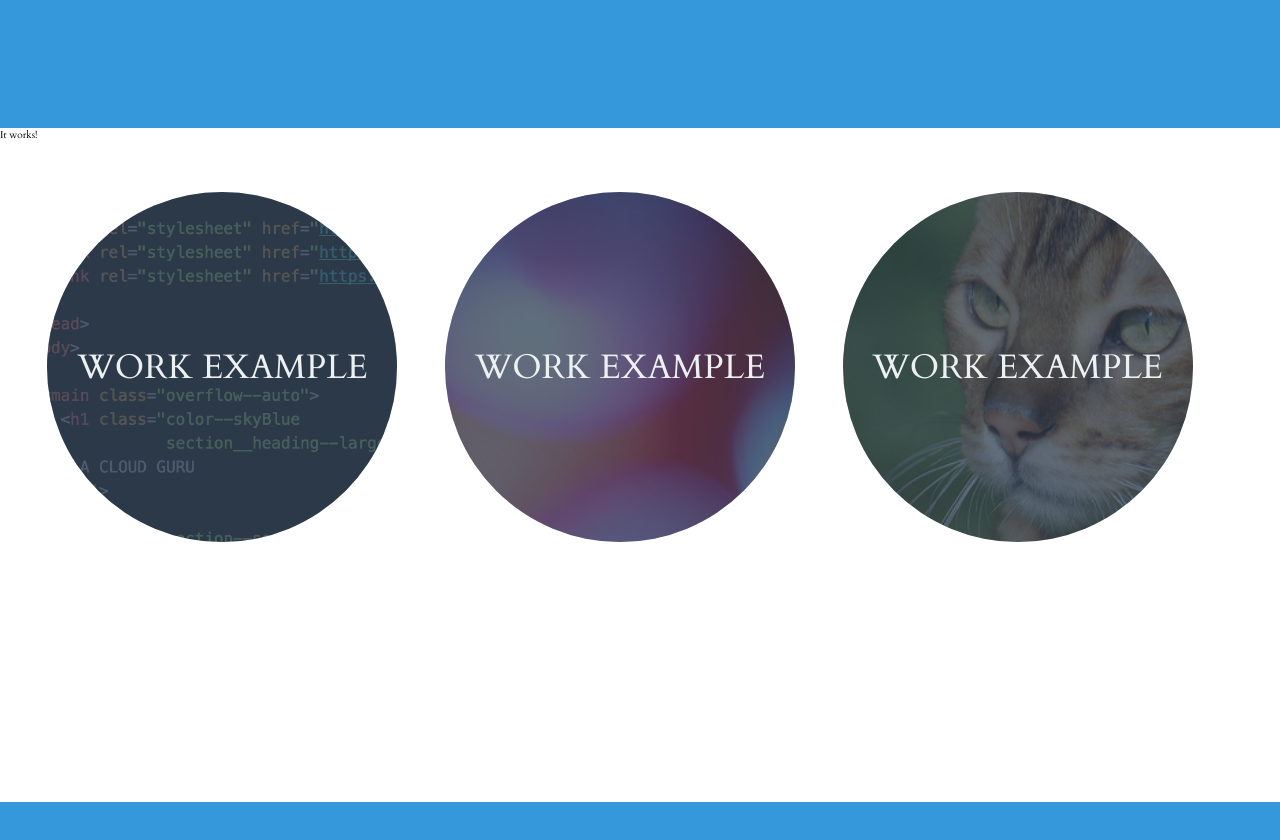
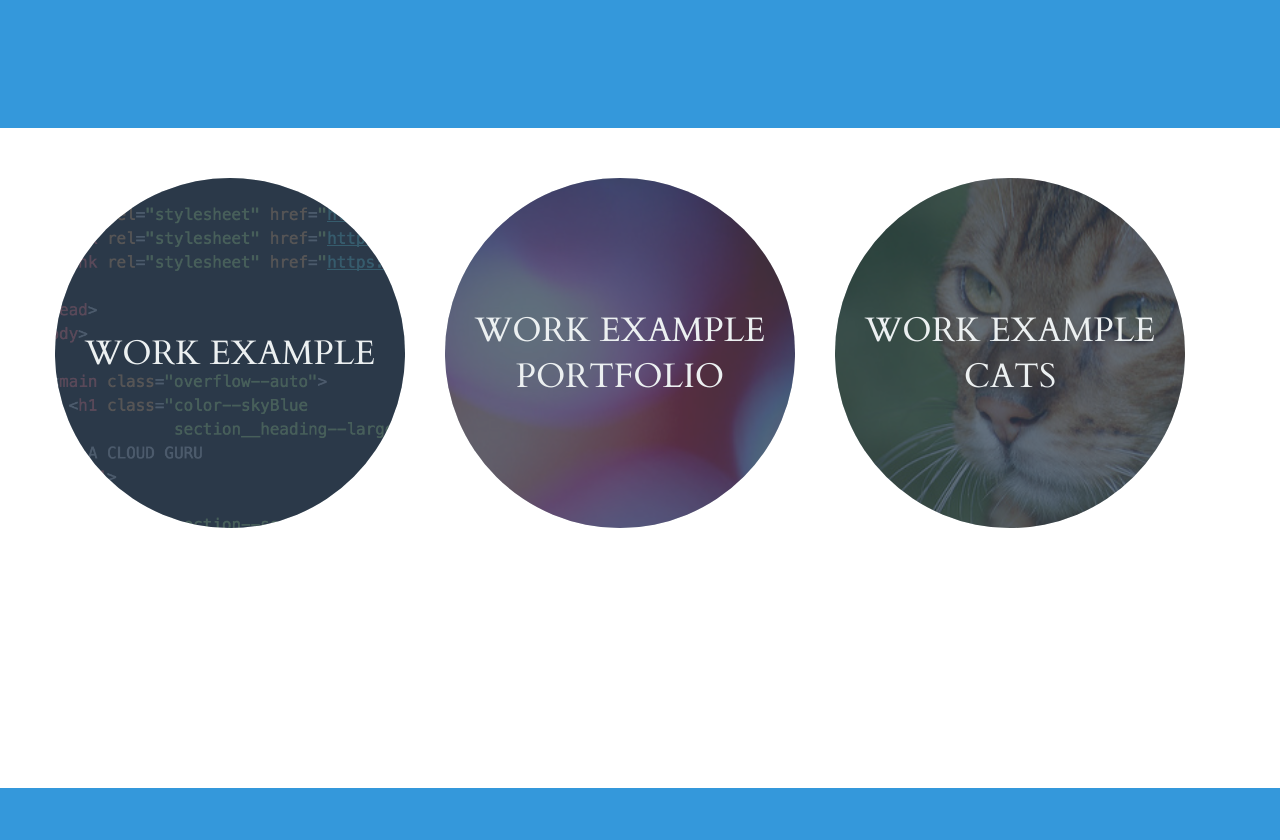
Before and after one commit to Sunit-Kulkarni/my-portfolio, a React app: page / in a window 1280 px wide. Shown: the part 660-1500 px from the top of the page. Built offline with nearby package versions, Linux system fonts and the light colour scheme.

Commit message:
Move static markup for work examples into React Components

```diff
--- a/index.html
+++ b/index.html
@@ -55,48 +55,6 @@
 
   <div id="example-work"></div>
 
-  <section class="section section--alignCentered section--description">
-    <div class="section__exampleWrapper">
-      <div class="section__example">
-        <img alt="example screenshot of a project involving code" class="section__exampleImage" src="images/example1.png" />
-        <dl class="color--cloud">
-          <dt class="section__exampleTitle section__text--centered">
-            Work Example
-          </dt>
-          <dd></dd>
-        </dl>
-      </div>
-    </div>
-
-    <div class="section__exampleWrapper">
-      <div class="section__example">
-        <img alt="example screenshot of a project involving chemistry" class="section__exampleImage" src="images/example2.png" />
-        <!-- “Chemistry” by Surian Soosay is licensed under CC BY 2.0
-               https://www.flickr.com/photos/ssoosay/4097410999 -->
-        <dl class="color--cloud">
-          <dt class="section__exampleTitle section__text--centered ">
-            Work Example
-          </dt>
-          <dd></dd>
-        </dl>
-      </div>
-    </div>
-
-    <div class="section__exampleWrapper">
-      <div class="section__example">
-        <img alt="example screenshot of a project involving cats" class="section__exampleImage" src="images/example3.png" />
-        <!-- “Bengal cat” by roberto shabs is licensed under CC BY 2.0
-               https://www.flickr.com/photos/37287295@N00/2540855181 -->
-        <dl class="color--cloud">
-          <dt class="section__exampleTitle section__text--centered">
-            Work Example
-          </dt>
-          <dd></dd>
-        </dl>
-      </div>
-    </div>
-  </section>
-
   <section class="background--skyBlue section">
     <h2 class="color--cloud margin--none section__text--centered">
       About Me
@@ -126,7 +84,8 @@
       </div>
     </div>
 
-    <script type="text/javascript" src="dist/bundle.js"></script>
+    <script type="text/javascript" src="dist/bundle.js">
+    </script>
 
 </body>
 
--- a/js/example-work.js
+++ b/js/example-work.js
@@ -1,8 +1,37 @@
-import { Component } from 'react';
+import React from 'react';
 
-class ExampleWork extends Component {
+class ExampleWork extends React.Component {
   render() {
-    return <section>It works!</section>;
+    return (
+      <section className="section section--alignCentered section--description">
+        {this.props.work.map((example, idx) => {
+          return <ExampleWorkBubble example={example} key={idx} />;
+        })}
+      </section>
+    );
+  }
+}
+
+class ExampleWorkBubble extends React.Component {
+  render() {
+    let example = this.props.example;
+    return (
+      <div className="section__exampleWrapper">
+        <div className="section__example">
+          <img
+            alt={example.image.desc}
+            className="section__exampleImage"
+            src={example.image.src}
+          />
+          <dl className="color--cloud">
+            <dt className="section__exampleTitle section__text--centered">
+              {example.title}
+            </dt>
+            <dd />
+          </dl>
+        </div>
+      </div>
+    );
   }
 }
 
--- a/js/main.js
+++ b/js/main.js
@@ -2,4 +2,34 @@ import React from 'react';
 import ReactDOM from 'react-dom';
 import ExampleWork from './example-work';
 
-ReactDOM.render(<ExampleWork />, document.getElementById('example-work'));
+const myWork = [
+  {
+    title: 'Work Example',
+    image: {
+      desc: 'example screenshot of a project involving chemistry',
+      src: 'images/example1.png',
+      comment: ''
+    }
+  },
+  {
+    title: 'Work Example Portfolio',
+    image: {
+      desc: 'example screenshot of a project involving chemistry',
+      src: 'images/example2.png',
+      comment: ''
+    }
+  },
+  {
+    title: 'Work Example Cats',
+    image: {
+      desc: 'example screenshot of a project involving cats',
+      src: 'images/example3.png',
+      comment: `bengal cat`
+    }
+  }
+];
+
+ReactDOM.render(
+  <ExampleWork work={myWork} />,
+  document.getElementById('example-work')
+);
--- a/package.json
+++ b/package.json
@@ -19,8 +19,8 @@
   },
   "homepage": "https://github.com/Sunit-Kulkarni/my-portfolio#readme",
   "dependencies": {
-    "react": "^16.3.0",
-    "react-dom": "^16.3.0"
+    "react": "^16.2.0",
+    "react-dom": "^16.2.0"
   },
   "devDependencies": {
     "babel-core": "^6.26.0",
@@ -32,7 +32,7 @@
     "enzyme-adapter-react-16": "^1.1.1",
     "jest": "^22.4.3",
     "react-test-renderer": "^16.3.1",
-    "webpack": "^4.4.1",
+    "webpack": "^4.2.0",
     "webpack-cli": "^2.0.13"
   }
 }
```
Also changed, not shown: 1 other file.
